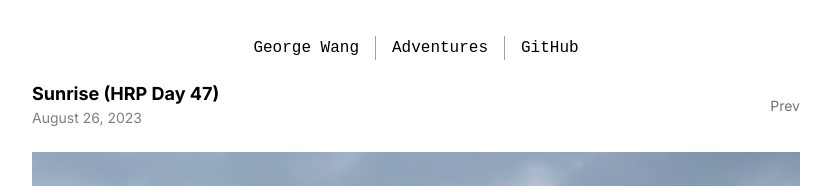
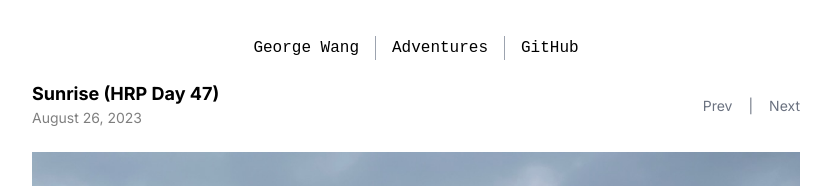
Before and after one commit to joage/website, a Next.js app: page /adventures/gr-10/47 in a window 1280 px wide. Shown: the top 186 px of the page, without its empty margins (224-1055 px from the left). Built offline with nearby package versions, Linux system fonts and the light colour scheme.

Commit message:
Update page.tsx 47

```diff
--- a/src/app/adventures/gr-10/47/page.tsx
+++ b/src/app/adventures/gr-10/47/page.tsx
@@ -2,7 +2,7 @@ import ImageGroup from '@/components/ImageGroup';
 import Post from '@/components/Post';
 
 const GR = () => (
-  <Post title="Sunrise (HRP Day 47)" date="August 26, 2023" prev="/adventures/gr-10/46">
+  <Post title="Sunrise (HRP Day 47)" date="August 26, 2023" prev="/adventures/gr-10/46" next="/adventures/gr-10/48">
 
     <ImageGroup images={[{path: "/images/gr-10/IMG_6185.jpeg", caption: "Today is the last day of my journey"}]} />
 
```
